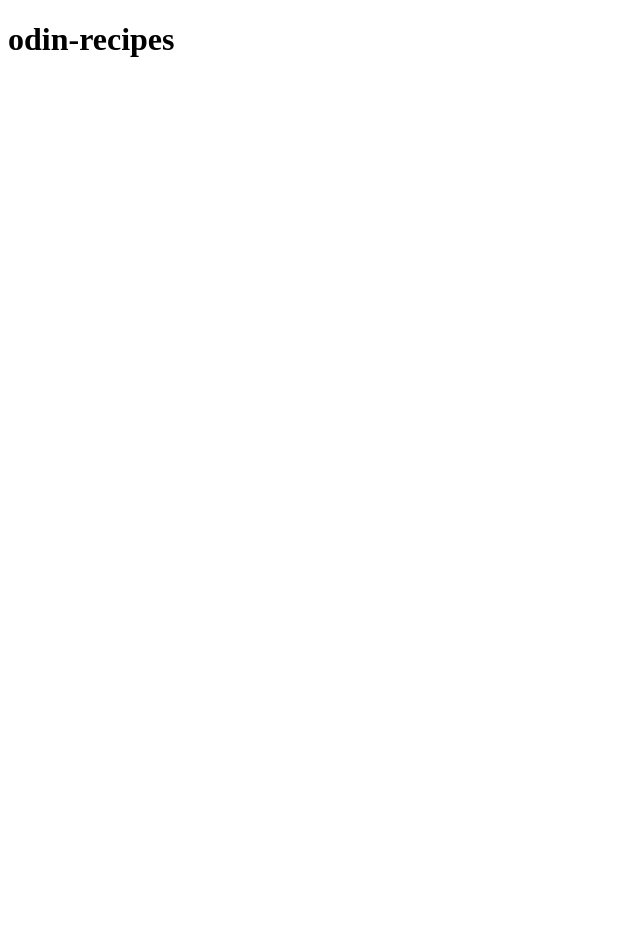
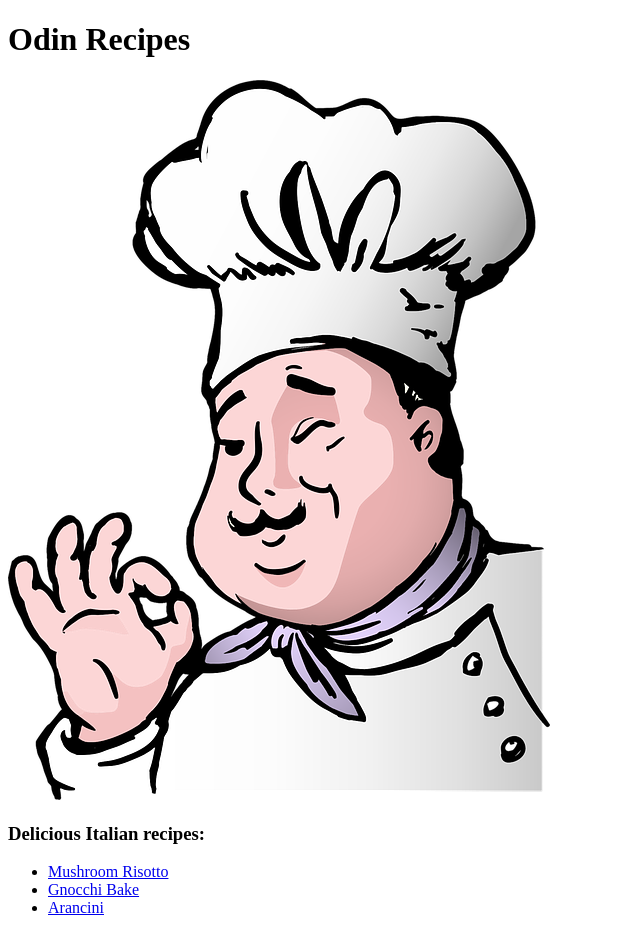
Before and after one commit to BlockSmith64/odin-recipes, a plain HTML site: page index.html in a window 1280 px wide. Shown: the whole page, without its empty margins (0-640 px from the left). Before the commit the page ends 800 px from the top, so only its background shows below. Drawn offline with Linux system fonts and the light colour scheme.

Commit message:
added chef img and recipe links to index.html

```diff
--- a/index.html
+++ b/index.html
@@ -4,9 +4,16 @@
     <meta charset="UTF-8" />
     <meta http-equiv="X-UA-Compatible" content="IE=edge" />
     <meta name="viewport" content="width=device-width, initial-scale=1.0" />
-    <title>Document</title>
+    <title>Odin Recipes</title>
   </head>
   <body>
-    <h1>odin-recipes</h1>
+    <h1>Odin Recipes</h1>
+    <img src="./images/chef.webp" alt="chef" />
+    <h3>Delicious Italian recipes:</h3>
+    <ul>
+      <li><a href="./recipes/mushroom_risotto.html">Mushroom Risotto</a></li>
+      <li><a href="./recipes/gnocchi_bake.html">Gnocchi Bake</a></li>
+      <li><a href="./recipes/arancini.html">Arancini</a></li>
+    </ul>
   </body>
 </html>
```
Also changed, not shown: images/chef.webp (added).
